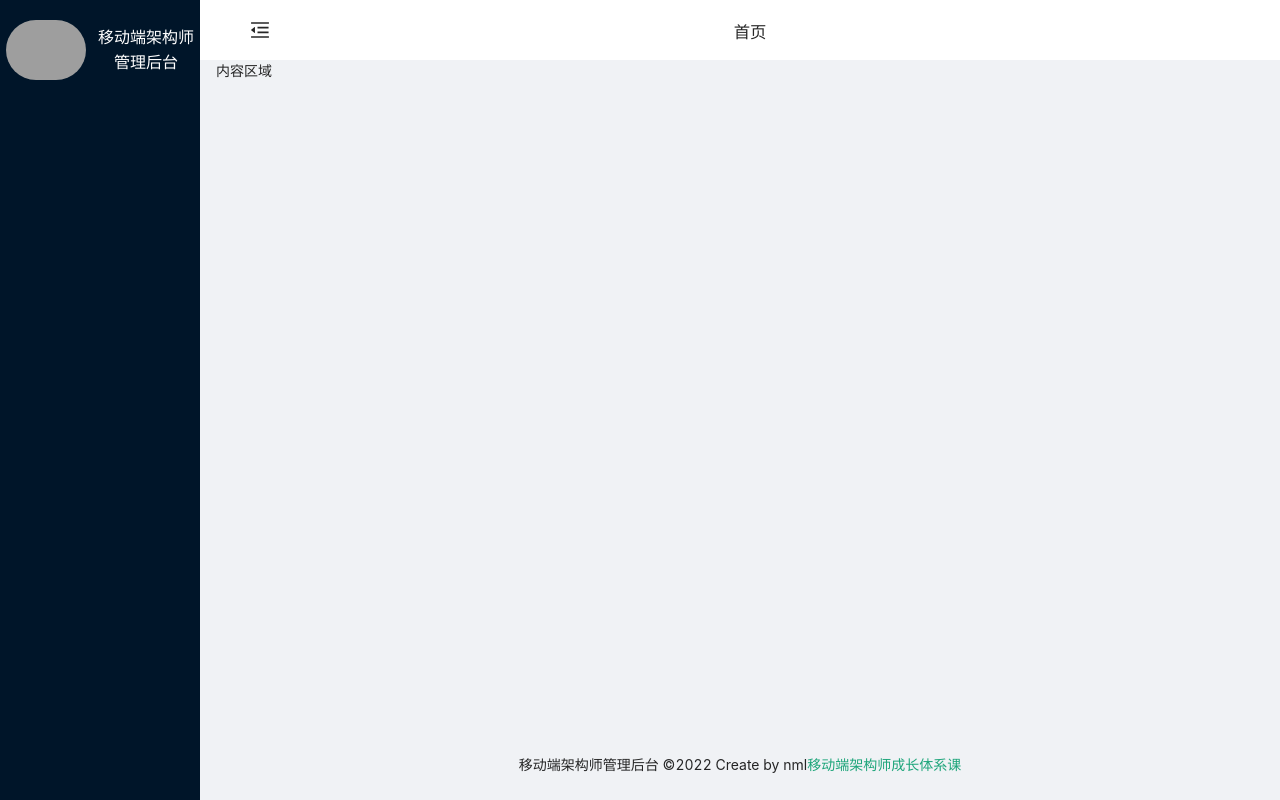
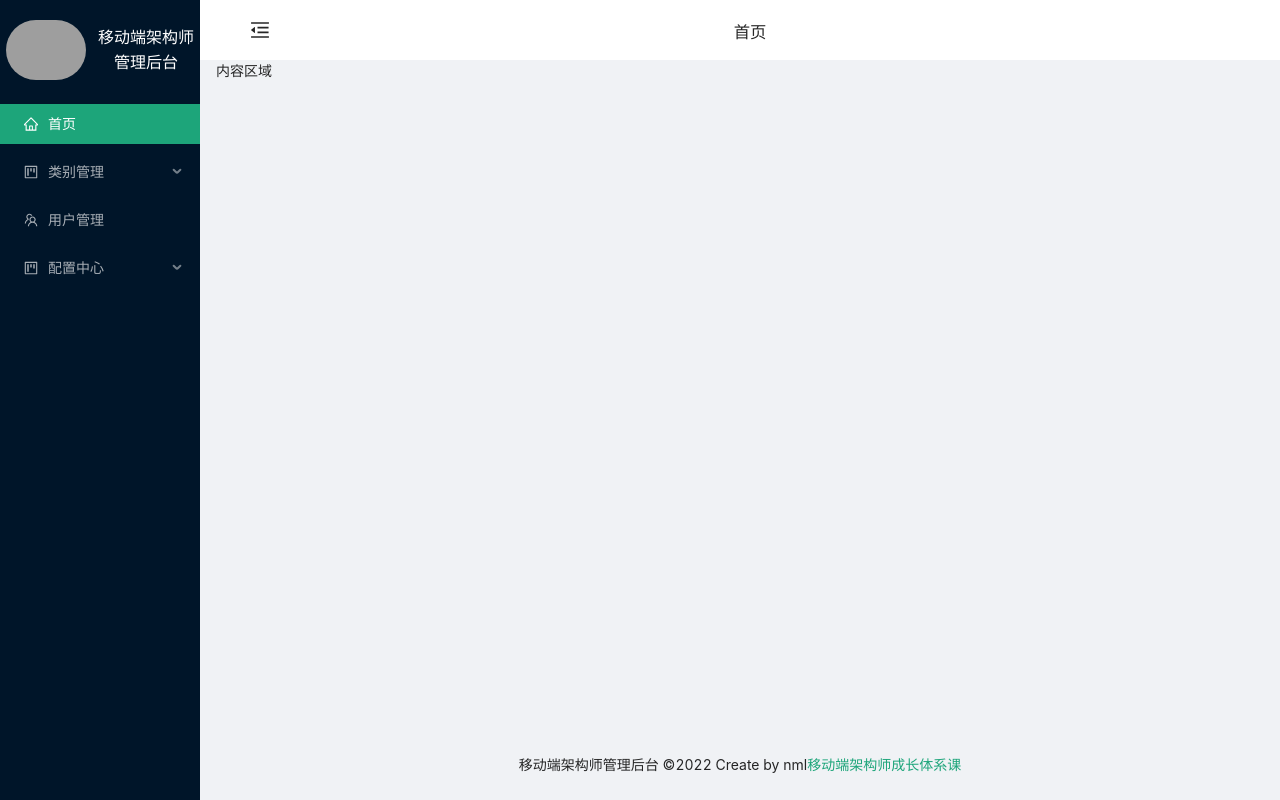
Before and after one commit to niumenglin/as-web, a React (Create React App) app: page / in a window 1280 px wide. Built offline with nearby package versions, Linux system fonts and the light colour scheme; grey boxes are pictures that could not be loaded.

Commit message:
feat: 导航架构模块设计与实现

```diff
--- a/src/component/DrawerMenu.js
+++ b/src/component/DrawerMenu.js
@@ -1,9 +1,18 @@
 import React from "react";
 import {Layout,Menu} from 'antd';
-import './DrawerMenu.less';//导入样式
+import './DrawerMenu.less';
+import {HomeOutlined,ProjectOutlined,
+    AppstoreAddOutlined,
+    TeamOutlined,
+    PicCenterOutlined,
+    ShopOutlined,
+    FileAddFilled
+    } from "@ant-design/icons";
+//导入样式
 
 const {Sider} = Layout;
 const {SubMenu} = Menu;
+
 //菜单配置
 const MENUS={
     home:{
@@ -33,10 +42,58 @@ const MENUS={
 };
 
 class Index extends  React.Component{
-
+    state = {
+        selectedKeys:MENUS.home.key,//当前选中的菜单项
+    }
     //方法
     onCollapse = collapsed=>{
         this.setState({collapsed});
+    }
+    onSelect=selectedKeys=>{
+        this.setState({
+            selectedKeys:[selectedKeys.key]
+        });
+    }
+
+
+    menu(){
+        //defaultSelectedKeys:初始化选中的菜单项
+        //Menu.Item 一级菜单
+        return <Menu theme='dark' defaultSelectedKeys={this.state.selectedKeys}
+                     mode = 'inline'
+                     onSelect={this.onSelect}
+        >
+            <Menu.Item key={MENUS.home.key} icon={<HomeOutlined/>}>
+                {MENUS.home.title}
+            </Menu.Item>
+
+            <SubMenu key='categoryList'
+                     title='类别管理'
+                     icon={<ProjectOutlined/>}>
+                <Menu.Item key={MENUS.categoryList.key} icon={<AppstoreAddOutlined/>}>
+                    {MENUS.categoryList.title}
+                </Menu.Item>
+                <Menu.Item key={MENUS.addCategory.key} icon={<PicCenterOutlined/>}>
+                    {MENUS.addCategory.title}
+                </Menu.Item>
+            </SubMenu>
+
+            <Menu.Item key={MENUS.user.key} icon={<TeamOutlined/>}>
+                {MENUS.user.title}
+            </Menu.Item>
+
+            <SubMenu key='configCenter'
+                     title='配置中心'
+                     icon={<ProjectOutlined/>}>
+                <Menu.Item key={MENUS.configList.key} icon={<ShopOutlined/>}>
+                    {MENUS.configList.title}
+                </Menu.Item>
+                <Menu.Item key={MENUS.addConfig.key} icon={<FileAddFilled/>}>
+                    {MENUS.addConfig.title}
+                </Menu.Item>
+            </SubMenu>
+
+        </Menu>
     }
 
     render() {
@@ -52,6 +109,7 @@ class Index extends  React.Component{
                     <img className='drawer-logo' alt="logo" src='https://www.devio.org/img/avatar.png'/>
                     {headTitle}
                 </div>
+                {this.menu()}
             </Sider>
         );
     }
```
